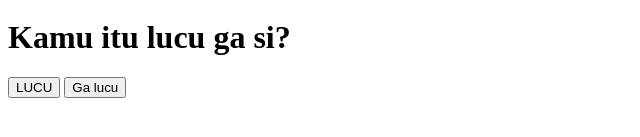
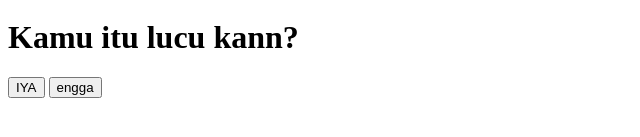
Before and after one commit to Whistleblacks/aerdna, a plain HTML site: page index.html in a window 1280 px wide. Shown: the part 369-506 px from the top of the page, without its empty margins (0-640 px from the left). Drawn offline with Linux system fonts and the light colour scheme.

Commit message:
Update index.html

```diff
--- a/index.html
+++ b/index.html
@@ -2,10 +2,10 @@
   <body>
     <h1>Hai Cantik!</h1>
     <img src="https://c.tenor.com/Z8ezUHZzcLoAAAAC/love.gif" />
-    <h1>Kamu itu lucu ga si?</h1>
-    <button id="btn_mau" onclick="alert('yes u are so pretty, and cute too<3')">LUCU</button>&nbsp;
+    <h1>Kamu itu lucu kann?</h1>
+    <button id="btn_mau" onclick="alert('yes u are so cute, and pretty too<3')">IYA</button>&nbsp;
     <button id="btn_gamau" onclick="gamau(this)" style="position: absolute">
-      Ga lucu
+      engga
     </button>
   </body>
   <script>
```
